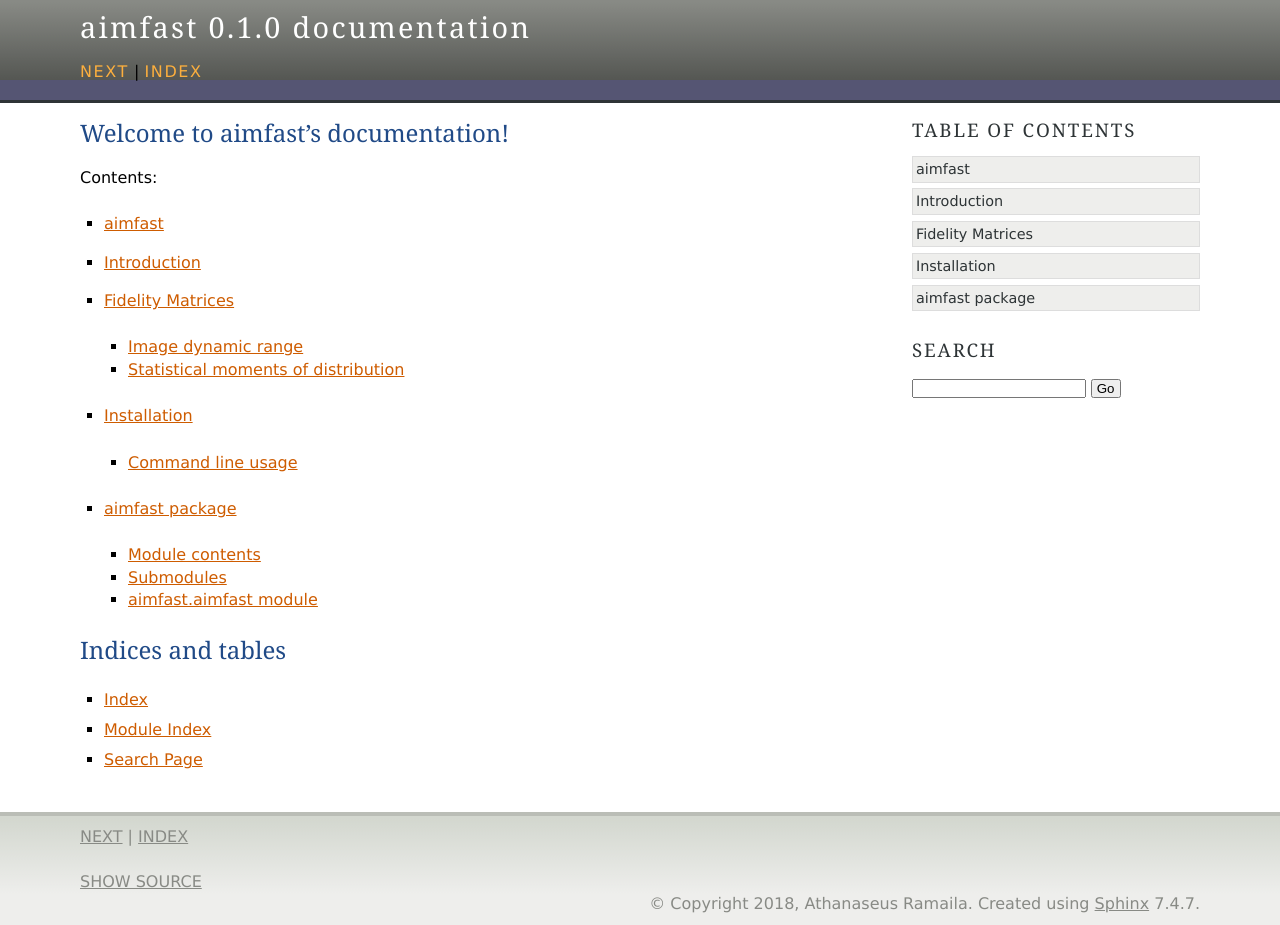
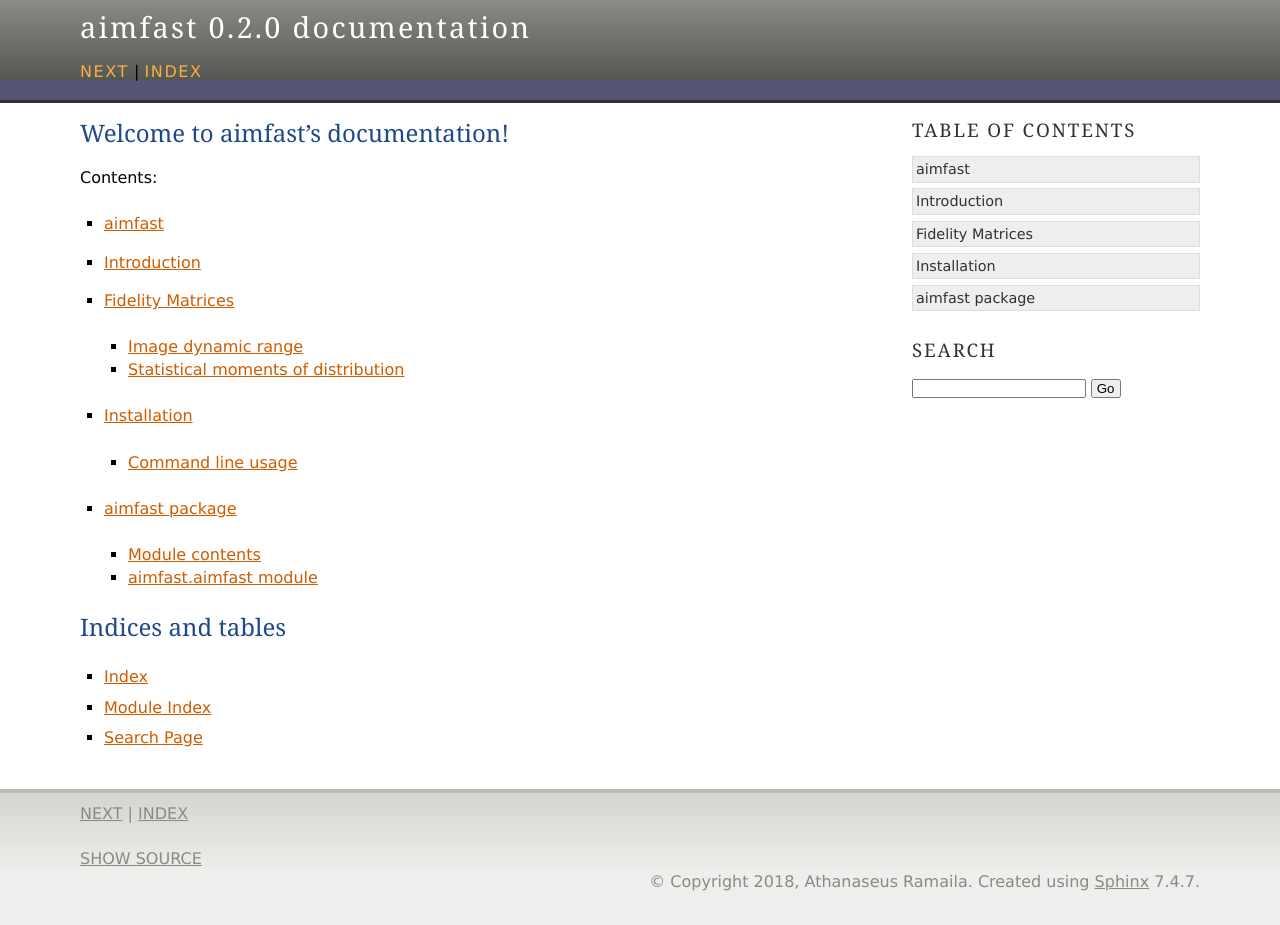
Before and after one commit to Athanaseus/aimfast, a Sphinx documentation site: the page built from doc/index.rst, in a window 1280 px wide. Built offline with Sphinx 7.4.7, drawn with Linux system fonts in a browser that asks for light colours; pages that are not in the unit, such as notebooks, are missing from menus; after the commit the page ends 903 px from its top, so only the background shows below that.

Commit message:
Update docs

```diff
--- a/doc/aimfast.rst
+++ b/doc/aimfast.rst
@@ -1,21 +1,22 @@
 aimfast package
 ===============
 
+.. toctree::
+
+    aimfast
+
 Module contents
 ---------------
-
-.. automodule:: aimfast
-    :members:
-    :undoc-members:
-    :show-inheritance:
-
-Submodules
-----------
-
-aimfast.aimfast module
-----------------------
 
 .. automodule:: aimfast.aimfast
     :members:
     :undoc-members:
     :show-inheritance:
+
+aimfast\.aimfast module
+-----------------------
+
+.. automodule:: aimfast.aimfast
+    :members:
+    :undoc-members:
+    :show-inheritance:
--- a/doc/conf.py
+++ b/doc/conf.py
@@ -26,7 +26,12 @@
 # any modules that are needed for your code, but this won’t work for any
 # modules
 # that include C code
-MOCK_MODULES = ['numpy', 'scipy', 'astropy', 'astropy.io', 'astLib', 'astLib.astWSC']
+MOCK_MODULES = ['numpy', 'scipy', 'astropy', 'astropy.io', 'astLib',
+                'plotly', 'plotly.graph_objs', 'astLib.astWCS', 'scipy.stats',
+                'scipy.interpolate', 'scipy.sparse', 'sklearn.metrics',
+                'scipy.ndimage', 'scipy.ndimage.measurements',
+                'Tigger.Coordinates']
+
 for mod_name in MOCK_MODULES:
     sys.modules[mod_name] = mock.Mock()
 
@@ -68,9 +73,9 @@
 # built documents.
 #
 # The short X.Y version.
-version = '0.1.0'
+version = '0.2.0'
 # The full version, including alpha/beta/rc tags.
-release = '0.1.0'
+release = '0.2.0'
 
 # The language for content autogenerated by Sphinx. Refer to documentation
 # for a list of supported languages.
```
